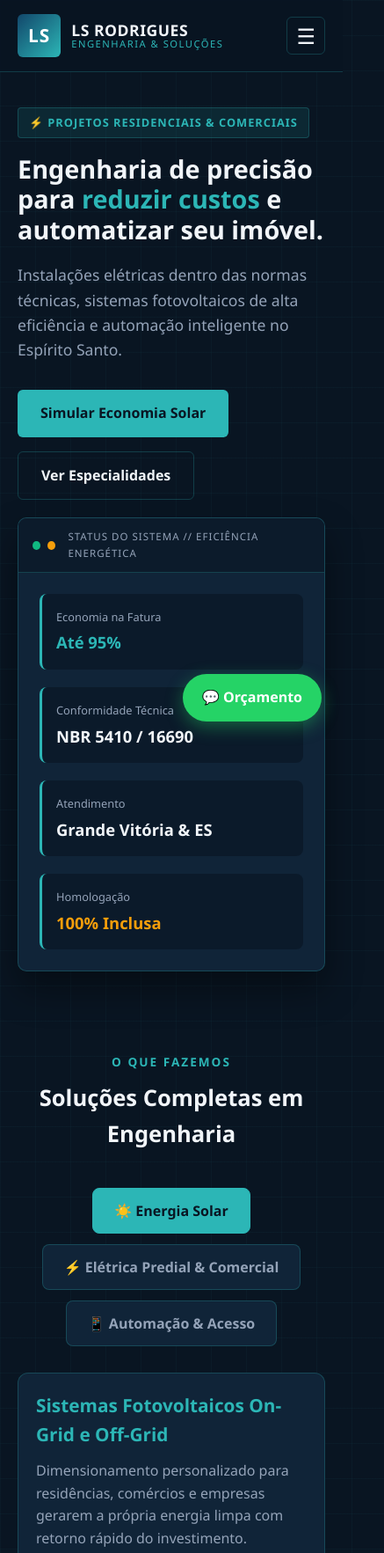
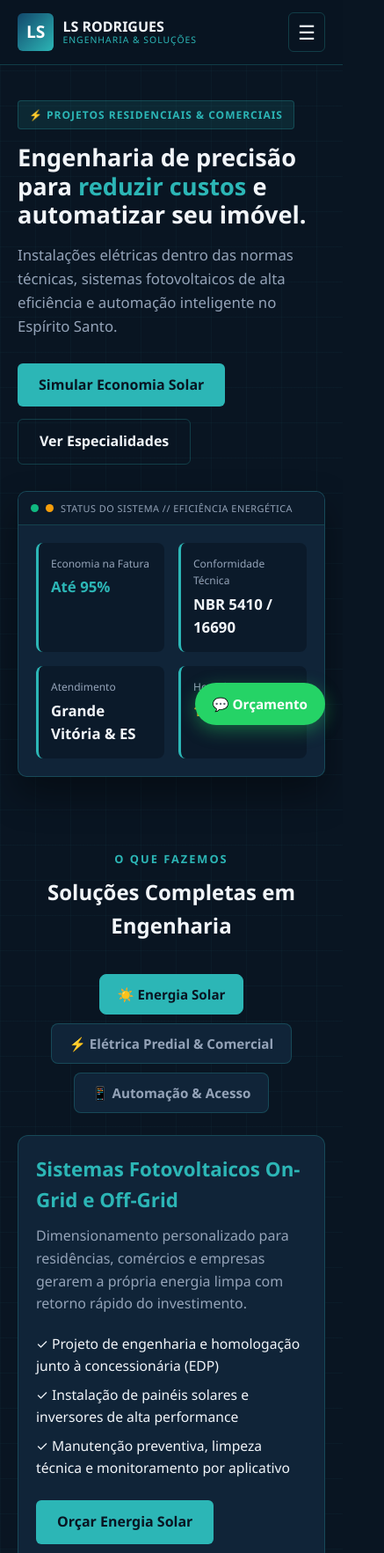
Before and after one commit to DuqueDanyllo/lsrodrigues, a plain HTML site: page index.html in a window 390 px wide. Shown: the top 1765 px of the page at 88% size, 437 px wide, since content can reach past the window. Drawn offline with Linux system fonts and the light colour scheme.

Commit message:
v5
troquei para ter mais responsividade

```diff
--- a/style.css
+++ b/style.css
@@ -1,9 +1,9 @@
 :root {
-    --azul-fundo: #091522;       /* Fundo escuro técnico */
-    --azul-card: #102438;        /* Fundo dos painéis */
-    --azul-marca: #12476B;       /* Azul da logo */
-    --ciano: #2cb6b6;            /* Destaque ciano da logo */
-    --dourado: #F59E0B;          /* Detalhe energia/alerta */
+    --azul-fundo: #091522;
+    --azul-card: #102438;
+    --azul-marca: #12476B;
+    --ciano: #2cb6b6;
+    --dourado: #F59E0B;
     --texto-claro: #F1F5F9;
     --texto-suave: #94A3B8;
     --borda-tecnica: rgba(44, 182, 182, 0.25);
@@ -24,7 +24,7 @@ body {
     background-color: var(--azul-fundo);
     color: var(--texto-claro);
     line-height: 1.6;
-    /* Grade técnica sutil de engenharia no fundo */
+    overflow-x: hidden; /* Evita barra de rolagem horizontal indesejada */
     background-image:
         linear-gradient(rgba(44, 182, 182, 0.04) 1px, transparent 1px),
         linear-gradient(90deg, rgba(44, 182, 182, 0.04) 1px, transparent 1px);
@@ -33,16 +33,17 @@ body {
 
 .container {
     max-width: 1140px;
+    width: 100%;
     margin: 0 auto;
     padding: 0 20px;
 }
 
-/* Cabeçalho */
+/* --- CABEÇALHO --- */
 .cabecalho {
-    background-color: rgba(9, 21, 34, 0.95);
+    background-color: rgba(9, 21, 34, 0.98);
     backdrop-filter: blur(8px);
     border-bottom: 1px solid var(--borda-tecnica);
-    padding: 16px 0;
+    padding: 14px 0;
     position: sticky;
     top: 0;
     z-index: 1000;
@@ -57,7 +58,7 @@ body {
 .logo {
     display: flex;
     align-items: center;
-    gap: 12px;
+    gap: 10px;
     text-decoration: none;
     color: var(--texto-claro);
 }
@@ -66,10 +67,9 @@ body {
     background: linear-gradient(135deg, var(--azul-marca), var(--ciano));
     color: #fff;
     font-weight: 800;
-    font-size: 1.3rem;
-    padding: 8px 12px;
+    font-size: 1.2rem;
+    padding: 6px 10px;
     border-radius: 6px;
-    letter-spacing: 1px;
 }
 
 .logo-texto {
@@ -79,27 +79,26 @@ body {
 }
 
 .logo-texto strong {
-    font-size: 1.1rem;
-    letter-spacing: 0.5px;
+    font-size: 1rem;
 }
 
 .logo-texto span {
-    font-size: 0.7rem;
+    font-size: 0.65rem;
     color: var(--ciano);
-    letter-spacing: 1.5px;
+    letter-spacing: 1px;
 }
 
 .menu {
     list-style: none;
     display: flex;
     align-items: center;
-    gap: 28px;
+    gap: 24px;
 }
 
 .menu a {
     color: var(--texto-claro);
     text-decoration: none;
-    font-size: 0.95rem;
+    font-size: 0.9rem;
     font-weight: 500;
     transition: color 0.3s;
 }
@@ -111,7 +110,7 @@ body {
 .btn-nav {
     background-color: var(--ciano);
     color: var(--azul-fundo) !important;
-    padding: 10px 18px;
+    padding: 8px 16px;
     border-radius: 6px;
     font-weight: 700 !important;
 }
@@ -121,20 +120,20 @@ body {
     background: none;
     border: 1px solid var(--borda-tecnica);
     color: var(--texto-claro);
-    font-size: 1.5rem;
-    padding: 4px 10px;
+    font-size: 1.4rem;
+    padding: 6px 10px;
     border-radius: 6px;
     cursor: pointer;
 }
 
-/* Hero */
+/* --- HERO SECTION --- */
 .hero {
-    padding: 80px 0;
+    padding: 60px 0;
 }
 
 .grid-hero {
     display: grid;
-    grid-template-columns: 1.2fr 0.8fr;
+    grid-template-columns: 1.1fr 0.9fr;
     gap: 40px;
     align-items: center;
 }
@@ -144,18 +143,18 @@ body {
     background-color: rgba(44, 182, 182, 0.12);
     border: 1px solid var(--borda-tecnica);
     color: var(--ciano);
-    font-size: 0.8rem;
+    font-size: 0.75rem;
     font-weight: 700;
     padding: 6px 12px;
     border-radius: 4px;
-    margin-bottom: 18px;
+    margin-bottom: 16px;
     letter-spacing: 1px;
 }
 
 .hero h1 {
-    font-size: 2.6rem;
+    font-size: 2.4rem;
     line-height: 1.2;
-    margin-bottom: 20px;
+    margin-bottom: 16px;
 }
 
 .destaque {
@@ -164,13 +163,13 @@ body {
 
 .hero p {
     color: var(--texto-suave);
-    font-size: 1.1rem;
-    margin-bottom: 32px;
+    font-size: 1.05rem;
+    margin-bottom: 28px;
 }
 
 .hero-acoes {
     display: flex;
-    gap: 16px;
+    gap: 14px;
     flex-wrap: wrap;
 }
 
@@ -178,10 +177,11 @@ body {
     display: inline-block;
     background-color: var(--ciano);
     color: var(--azul-fundo);
-    padding: 14px 26px;
+    padding: 12px 24px;
     border-radius: 6px;
     text-decoration: none;
     font-weight: 700;
+    text-align: center;
     transition: transform 0.2s, box-shadow 0.2s;
 }
 
@@ -194,10 +194,11 @@ body {
     display: inline-block;
     border: 1px solid var(--borda-tecnica);
     color: var(--texto-claro);
-    padding: 14px 26px;
+    padding: 12px 24px;
     border-radius: 6px;
     text-decoration: none;
     font-weight: 600;
+    text-align: center;
     transition: background 0.3s;
 }
 
@@ -212,11 +213,12 @@ body {
     border-radius: 10px;
     overflow: hidden;
     box-shadow: 0 20px 40px rgba(0, 0, 0, 0.4);
+    width: 100%;
 }
 
 .painel-topo {
     background-color: #0c1b2b;
-    padding: 12px 16px;
+    padding: 10px 14px;
     border-bottom: 1px solid var(--borda-tecnica);
     display: flex;
     align-items: center;
@@ -224,75 +226,74 @@ body {
 }
 
 .ponto {
-    width: 10px;
-    height: 10px;
+    width: 9px;
+    height: 9px;
     border-radius: 50%;
 }
 .verde { background-color: #10B981; }
 .amarelo { background-color: #F59E0B; }
 
 .titulo-painel {
-    font-size: 0.72rem;
+    font-size: 0.68rem;
     color: var(--texto-suave);
-    letter-spacing: 1px;
-    margin-left: 6px;
+    letter-spacing: 0.5px;
 }
 
 .painel-dados {
-    padding: 24px;
+    padding: 20px;
     display: grid;
     grid-template-columns: 1fr 1fr;
-    gap: 20px;
+    gap: 16px;
 }
 
 .dado-item {
     background-color: rgba(9, 21, 34, 0.6);
-    padding: 16px;
+    padding: 14px;
     border-radius: 8px;
     border-left: 3px solid var(--ciano);
 }
 
 .dado-label {
     display: block;
-    font-size: 0.8rem;
+    font-size: 0.75rem;
     color: var(--texto-suave);
     margin-bottom: 4px;
 }
 
 .dado-valor {
-    font-size: 1.15rem;
+    font-size: 1.05rem;
 }
 
 .ciano { color: var(--ciano); }
 .dourado { color: var(--dourado); }
 
-/* Seções e Abas Interativas */
+/* --- SEÇÕES E ABAS --- */
 .secao {
-    padding: 80px 0;
+    padding: 60px 0;
 }
 
 .cabecalho-secao {
     text-align: center;
-    margin-bottom: 40px;
+    margin-bottom: 35px;
 }
 
 .subtitulo-secao {
     color: var(--ciano);
-    font-size: 0.85rem;
+    font-size: 0.8rem;
     font-weight: 700;
     letter-spacing: 2px;
 }
 
 .cabecalho-secao h2 {
-    font-size: 2.1rem;
-    margin-top: 8px;
+    font-size: 1.9rem;
+    margin-top: 6px;
 }
 
 .tabs-controle {
     display: flex;
     justify-content: center;
-    gap: 12px;
-    margin-bottom: 30px;
+    gap: 10px;
+    margin-bottom: 25px;
     flex-wrap: wrap;
 }
 
@@ -300,9 +301,9 @@ body {
     background-color: var(--azul-card);
     color: var(--texto-suave);
     border: 1px solid var(--borda-tecnica);
-    padding: 14px 24px;
+    padding: 12px 20px;
     border-radius: 8px;
-    font-size: 1rem;
+    font-size: 0.95rem;
     font-weight: 600;
     cursor: pointer;
     transition: all 0.3s;
@@ -324,7 +325,7 @@ body {
     background-color: var(--azul-card);
     border: 1px solid var(--borda-tecnica);
     border-radius: 12px;
-    padding: 40px;
+    padding: 30px;
     animation: fadeIn 0.4s ease;
 }
 
@@ -333,33 +334,32 @@ body {
 }
 
 @keyframes fadeIn {
-    from { opacity: 0; transform: translateY(8px); }
+    from { opacity: 0; transform: translateY(6px); }
     to { opacity: 1; transform: translateY(0); }
 }
 
 .painel-info h3 {
-    font-size: 1.6rem;
+    font-size: 1.4rem;
     color: var(--ciano);
-    margin-bottom: 12px;
+    margin-bottom: 10px;
 }
 
 .painel-info p {
     color: var(--texto-suave);
-    margin-bottom: 24px;
-    max-width: 750px;
+    margin-bottom: 20px;
 }
 
 .lista-tecnica {
     list-style: none;
-    margin-bottom: 28px;
+    margin-bottom: 24px;
 }
 
 .lista-tecnica li {
-    margin-bottom: 10px;
-    font-size: 1.05rem;
+    margin-bottom: 8px;
+    font-size: 0.98rem;
 }
 
-/* Simulador Solar */
+/* --- SIMULADOR SOLAR --- */
 .fundo-escuro-alt {
     background-color: #060f19;
     border-top: 1px solid var(--borda-tecnica);
@@ -369,80 +369,79 @@ body {
 .simulador-box {
     display: grid;
     grid-template-columns: 1.1fr 0.9fr;
-    gap: 40px;
+    gap: 30px;
     align-items: center;
     background-color: var(--azul-card);
-    padding: 40px;
+    padding: 35px;
     border-radius: 12px;
     border: 1px solid var(--borda-tecnica);
 }
 
 .simulador-texto h2 {
-    font-size: 1.9rem;
-    margin: 10px 0 14px 0;
+    font-size: 1.7rem;
+    margin: 8px 0 12px 0;
 }
 
 .controle-slider {
-    margin-top: 28px;
+    margin-top: 24px;
 }
 
 .controle-slider label {
     display: block;
-    font-size: 1.1rem;
-    margin-bottom: 12px;
+    font-size: 1rem;
+    margin-bottom: 10px;
 }
 
 .controle-slider strong {
     color: var(--dourado);
-    font-size: 1.4rem;
+    font-size: 1.3rem;
 }
 
 input[type="range"] {
     width: 100%;
     accent-color: var(--ciano);
     cursor: pointer;
-    height: 8px;
+    height: 6px;
 }
 
 .slider-limites {
     display: flex;
     justify-content: space-between;
-    font-size: 0.85rem;
+    font-size: 0.8rem;
     color: var(--texto-suave);
     margin-top: 6px;
 }
 
 .simulador-resultado {
     background-color: var(--azul-fundo);
-    padding: 28px;
+    padding: 24px;
     border-radius: 10px;
     border: 1px solid var(--borda-tecnica);
     display: flex;
     flex-direction: column;
-    gap: 18px;
+    gap: 16px;
 }
 
 .res-card span {
     display: block;
-    font-size: 0.9rem;
+    font-size: 0.85rem;
     color: var(--texto-suave);
 }
 
 .res-card strong {
-    font-size: 1.9rem;
+    font-size: 1.7rem;
 }
 
 .largura-total {
-    text-align: center;
     width: 100%;
 }
 
-/* Formulário de Orçamento / Visita Técnica */
+/* --- FORMULÁRIO DE ORÇAMENTO --- */
 .form-engenharia {
-    max-width: 850px;
+    max-width: 800px;
     margin: 0 auto;
     background-color: var(--azul-card);
-    padding: 40px;
+    padding: 35px;
     border-radius: 12px;
     border: 1px solid var(--borda-tecnica);
     box-shadow: 0 15px 35px rgba(0, 0, 0, 0.3);
@@ -451,17 +450,17 @@ input[type="range"] {
 .form-grid {
     display: grid;
     grid-template-columns: 1fr 1fr;
-    gap: 20px;
+    gap: 16px;
 }
 
 .campo-grupo {
     display: flex;
     flex-direction: column;
-    gap: 8px;
+    gap: 6px;
 }
 
 .campo-grupo label {
-    font-size: 0.9rem;
+    font-size: 0.85rem;
     font-weight: 600;
     color: var(--texto-claro);
 }
@@ -472,10 +471,11 @@ input[type="range"] {
     background-color: var(--azul-fundo);
     border: 1px solid var(--borda-tecnica);
     color: var(--texto-claro);
-    padding: 14px 16px;
+    padding: 12px 14px;
     border-radius: 8px;
-    font-size: 1rem;
+    font-size: 0.95rem;
     outline: none;
+    width: 100%;
     transition: border-color 0.3s, box-shadow 0.3s;
 }
 
@@ -495,47 +495,48 @@ input[type="range"] {
     width: 100%;
     border: none;
     cursor: pointer;
-    font-size: 1.1rem;
-    margin-top: 24px;
-    text-align: center;
+    font-size: 1.05rem;
+    margin-top: 20px;
 }
 
-/* Diferenciais */
+/* --- DIFERENCIAIS --- */
 .grid-diferenciais {
     display: grid;
-    grid-template-columns: repeat(auto-fit, minmax(280px, 1fr));
-    gap: 24px;
+    grid-template-columns: repeat(auto-fit, minmax(260px, 1fr));
+    gap: 20px;
 }
 
 .dif-item {
     background-color: var(--azul-card);
-    padding: 30px;
+    padding: 25px;
     border-radius: 10px;
     border: 1px solid var(--borda-tecnica);
 }
 
 .dif-num {
     color: var(--ciano);
-    font-size: 1.5rem;
+    font-size: 1.3rem;
     font-weight: 800;
-    margin-bottom: 12px;
+    margin-bottom: 10px;
 }
 
 .dif-item h3 {
-    margin-bottom: 10px;
+    margin-bottom: 8px;
+    font-size: 1.1rem;
 }
 
 .dif-item p {
     color: var(--texto-suave);
-    font-size: 0.95rem;
+    font-size: 0.9rem;
 }
 
-/* Rodapé e Botão Flutuante */
+/* --- RODAPÉ E BOTÃO FLUTUANTE --- */
 .rodape {
     background-color: #050c14;
-    padding: 40px 0;
+    padding: 35px 0;
     border-top: 1px solid var(--borda-tecnica);
     color: var(--texto-suave);
+    font-size: 0.9rem;
 }
 
 .flex-footer {
@@ -543,19 +544,20 @@ input[type="range"] {
     justify-content: space-between;
     align-items: center;
     flex-wrap: wrap;
-    gap: 20px;
+    gap: 16px;
 }
 
 .whatsapp-float {
     position: fixed;
-    bottom: 24px;
-    right: 24px;
+    bottom: 20px;
+    right: 20px;
     background-color: #25D366;
     color: #fff;
-    padding: 14px 22px;
+    padding: 12px 20px;
     border-radius: 50px;
     text-decoration: none;
     font-weight: 700;
+    font-size: 0.95rem;
     box-shadow: 0 6px 20px rgba(37, 211, 102, 0.4);
     z-index: 999;
     transition: transform 0.2s;
@@ -565,9 +567,20 @@ input[type="range"] {
     transform: scale(1.05);
 }
 
-/* Ajustes gerais para telas menores */
-@media (max-width: 850px) {
-    /* Força o menu a esconder no mobile e garante que o botão apareça */
+/* --- MEDIA QUERIES (RESPONSIVIDADE RIGOROSA PARA CELULARES) --- */
+@media (max-width: 900px) {
+    .grid-hero,
+    .simulador-box {
+        grid-template-columns: 1fr;
+        gap: 30px;
+    }
+
+    .hero h1 {
+        font-size: 2rem;
+    }
+}
+
+@media (max-width: 768px) {
     .btn-mobile {
         display: block !important;
     }
@@ -578,10 +591,10 @@ input[type="range"] {
         top: 100%;
         left: 0;
         width: 100%;
-        background-color: var(--azul-card);
+        background-color: rgba(9, 21, 34, 0.98);
         border-bottom: 1px solid var(--borda-tecnica);
         padding: 20px;
-        box-shadow: 0 10px 20px rgba(0,0,0,0.5);
+        box-shadow: 0 15px 30px rgba(0,0,0,0.6);
     }
 
     nav.aberto {
@@ -590,8 +603,9 @@ input[type="range"] {
 
     .menu {
         flex-direction: column;
-        align-items: flex-start;
-        gap: 16px;
+        align-items: stretch;
+        gap: 14px;
+        text-align: center;
     }
 
     .btn-nav {
@@ -599,34 +613,20 @@ input[type="range"] {
         text-align: center;
     }
 
-    /* Reduz o tamanho dos títulos gigantes para não quebrar o layout no celular */
+    .form-grid {
+        grid-template-columns: 1fr;
+    }
+
     .hero h1 {
-        font-size: 1.8rem;
+        font-size: 1.7rem;
     }
 
     .cabecalho-secao h2 {
-        font-size: 1.6rem;
+        font-size: 1.5rem;
     }
 
-    .painel-info h3 {
-        font-size: 1.3rem;
-    }
-
-    /* Transforma grids de 2 colunas em 1 coluna no mobile */
-    .grid-hero,
-    .simulador-box,
-    .form-grid,
-    .painel-dados {
-        grid-template-columns: 1fr;
-        gap: 20px;
-    }
-
-    .hero {
+    .hero, .secao {
         padding: 40px 0;
-    }
-
-    .secao {
-        padding: 50px 0;
     }
 
     .tab-painel,
```
